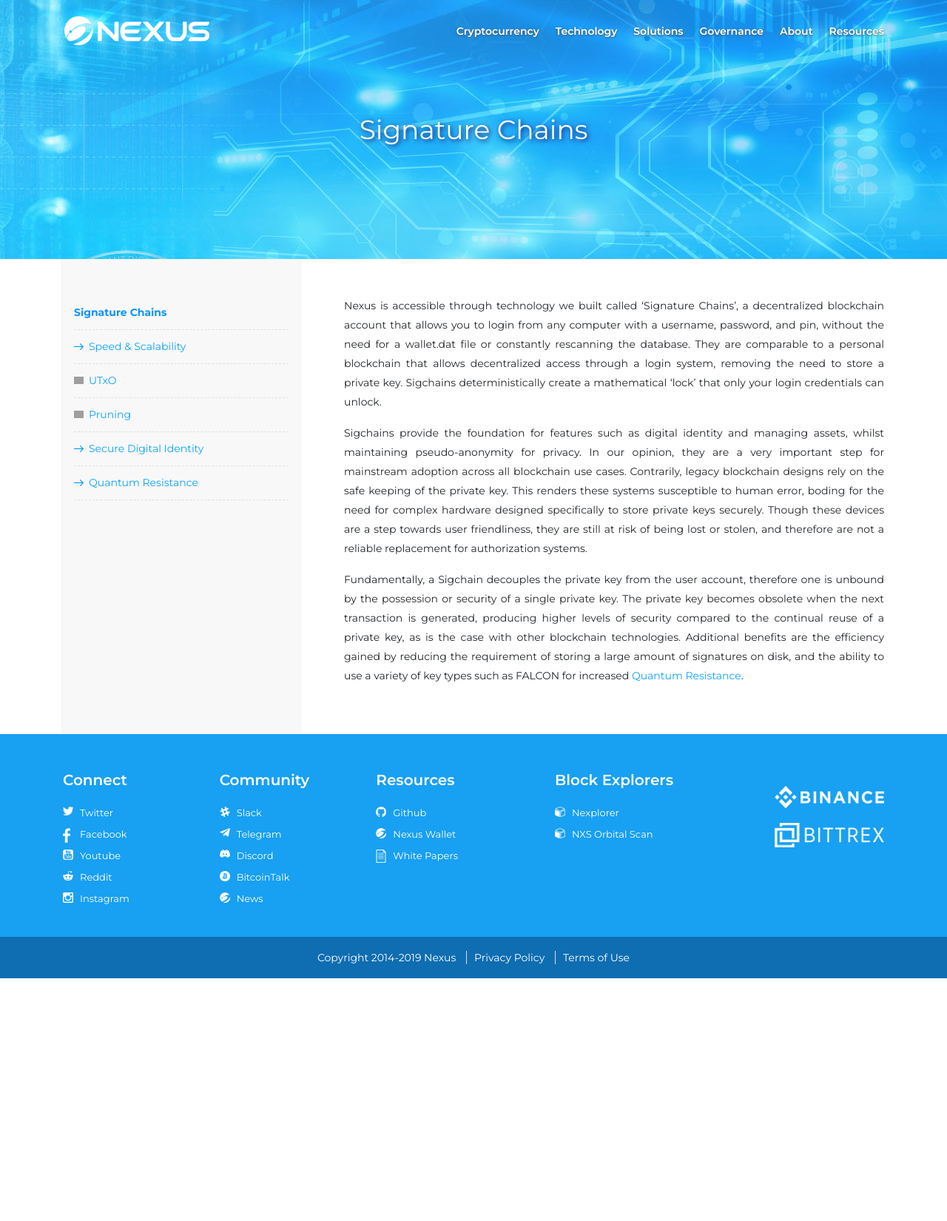
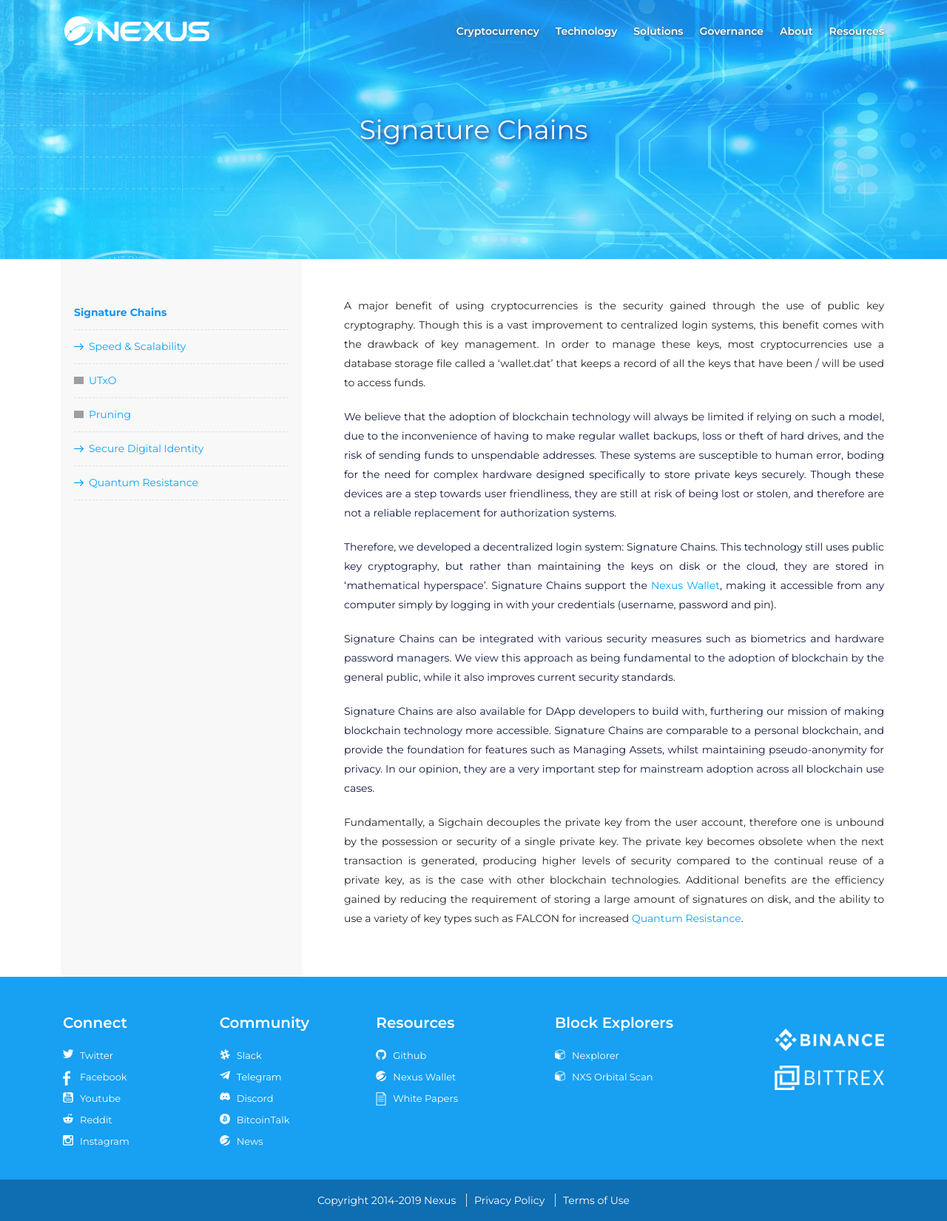
Before and after one commit to Nexusoft/nexus-website, a PHP site: page /signature-chains in a window 1280 px wide. Shown: the whole page at 74% size. Before the commit the page ends 1322 px from the top, so only its background shows below. Run offline with PHP 8.4, Linux system fonts and the light colour scheme; grey boxes are pictures that could not be loaded.

Commit message:
Update webpages and content

```diff
--- a/buy-nxs.php
+++ b/buy-nxs.php
@@ -316,7 +316,7 @@
                     </div>
                     <div class="heading">
                       <h5>Install the Nexus Wallet</h5>
-                      <p>Some people keep their NXS balance on the exchange. This involves some risk. The exchange could go offline, the exchange could go out of business, your account could become inaccessible, or, in the worst case, your account could be compromised and your currency lost. To have personal control of your funds, you can use the Nexus wallet. Please follow the instructions <a href="javascript:;" class="themeColor">here</a> to download and install the wallet. and sync it to the Nexus network.</p>
+                      <p>Some people keep their NXS balance on the exchange. This involves some risk. The exchange could go offline, the exchange could go out of business, your account could become inaccessible, or, in the worst case, your account could be compromised and your currency lost. To have personal control of your funds, you can use the Nexus wallet. Please read the <a href=wallet-guide>Wallet Guide</a> for instructions on how to download and install the wallet.</p>
                       <h5>Send NXS to Your Wallet</h5>
                       <p>After your wallet is installed and synced up, you are ready to withdraw your NXS currency to it.</p>
                       <div class="circle-List">
@@ -331,7 +331,7 @@
                           <li>Click the Withdrawal button.</li>
                         </ul>
                       </div>
-                      <p>Bittrex will process your withdrawal and you should shortly receive it in your Nexus wallet. Now you both own and have full control of your Nexus currency. Be sure to review the relevant <a href="javascript:;" class="themeColor">Wallet</a> and <a href="javascript:;" class="themeColor">FAQ</a> sections on wallet security and making backups. You may also want to review <a href="javascript:;" class="themeColor">Mining and Minting</a> to learn about how to stake your coins. By staking, you can earn some additional NXS for helping operate the Nexus network. Note: If you send NXS to your wallet before it is fully synchronized to the network, your transaction may not show up. Rest assured, you still have it. It will appear when the wallet completes the syncing process.</p>
+                      <p>Bittrex will process your withdrawal and you should shortly receive it in your Nexus wallet.</p>
                     </div>
                   </div>
                 </div>
--- a/decentralization.php
+++ b/decentralization.php
@@ -39,7 +39,7 @@
                         <a class="nav-link subMenu" id="sub2-tab" data-toggle="tab" href="#sub2" role="tab" aria-controls="sub2" aria-selected="false">Centralized Databases</a>
                       </li>
                       <li class="nav-item">
-                        <a class="nav-link subMenu" id="sub3-tab" data-toggle="tab" href="#sub3" role="tab" aria-controls="sub3" aria-selected="false">Fraction Reserve Banking</a>
+                        <a class="nav-link subMenu" id="sub3-tab" data-toggle="tab" href="#sub3" role="tab" aria-controls="sub3" aria-selected="false">Fractional Reserve Banking</a>
                       </li>
                     </ul>
                   </div>
--- a/index.php
+++ b/index.php
@@ -78,7 +78,7 @@
               <div class="titleCol">
                 <h3 >What is Tritium?</h3>
               </div>
-              <p class="textJustify">The Tritium upgrade transforms the Nexus blockchain into a seven-layered software stack with a revolutionary register-based contract engine, that processes 2k to 25k contracts per second. Tritium is designed to be scalable, decentralized, and easy-to-use.</p>
+              <p class="textJustify">The Tritium upgrade transforms the Nexus blockchain into a seven-layered software stack that powers a register-based contract engine, processing from 2k to 25k contracts per second. Tritium is designed to be scalable, decentralized, and easy-to-use.</p>
             </div>
             <div class="btnRow">
               <a href="./what-tritium" class="btn btn-primary">Read More</a>
@@ -86,7 +86,7 @@
           </div>
           <div class="col-md-6">
             <div class="chainImg text-center">
-              <img src="images/d-apps.svg" width="140" alt="chain" />
+              <img src="images/roadmap/Tritium1.png" width="240" alt="chain" />
             </div>
           </div>
         </div>
@@ -180,7 +180,7 @@
               <div class="titleCol">
                 <h3>Nexus Wallet</h3>
               </div>
-              <p class="textJustify">The Nexus Wallet is a secure desktop application that you can login to from any computer without having to store your private keys.  The Wallet allows you to send and receive NXS, view transaction history, and stake. It  also features a platform to install and create modules for DApps, and an interface that can be customized with your own skins.</p>
+              <p class="textJustify">The Nexus Wallet is a secure desktop application that you can login to from any computer through a Decentralized Login System, therefore you do not have to store your private keys. The Wallet allows you to send and receive NXS, view transaction history, and stake. It also features a platform to install and create modules for DApps, and an interface that can be customized with your own skins.</p>
             </div>
             <div class="btnRow">
               <a href="./wallet" class="btn btn-primary">Read More</a>
--- a/signature-chains.php
+++ b/signature-chains.php
@@ -58,17 +58,24 @@
                 <div class="contentWrapper tab-content" id="myTabContent">
                   <div class="intro-Wrapper customTab tab-pane fade show active" id="over" role="tabpanel" aria-labelledby="over-tab">
                     <div class="titleCol">
-                      <p>Nexus is accessible through technology we built called ‘Signature Chains’,
-                        a decentralized blockchain account that allows you to login from any computer with a username, password,
-                        and pin, without the need for a wallet.dat file or constantly rescanning the database.
-                        They are comparable to a personal blockchain that allows decentralized access through a login system, removing the need to store a private key.
-                        Sigchains deterministically create a mathematical ‘lock’ that only your login credentials can unlock.</p>
-                      <p>Sigchains provide the foundation for features such as digital identity and managing assets, whilst maintaining pseudo-anonymity
-                        for privacy. In our opinion, they are a very important step for mainstream adoption across all blockchain use cases.
-                        Contrarily, legacy blockchain designs rely on the safe keeping of the private key. This renders these systems susceptible to human error,
-                        boding for the need for complex hardware designed specifically to store private keys securely.
-                        Though these devices are a step towards user friendliness, they are still at risk of being lost or stolen,
-                        and therefore are not a reliable replacement for authorization systems.</p>
+                      <p>A major benefit of using cryptocurrencies is the security gained through the use of public key cryptography. Though this is a vast improvement to centralized login systems, this benefit comes with the drawback of key management. In order to manage these keys, most cryptocurrencies use a database storage file called a ‘wallet.dat’ that keeps a record of all the keys that have been / will be used to access funds.                 </p>
+
+                        <p class="customText textJustify">
+We believe that the adoption of blockchain technology will always be limited if relying on such a model, due to the inconvenience of having to make regular wallet backups, loss or theft of hard drives, and the risk of sending funds to unspendable addresses. These systems are susceptible to human error, boding for the need for complex hardware designed specifically to store private keys securely. Though these devices are a step towards user friendliness, they are still at risk of being lost or stolen, and therefore are not a reliable replacement for authorization systems.
+</p>
+
+                        <p class="customText textJustify">
+Therefore, we developed a decentralized login system: Signature Chains. This technology still uses public key cryptography, but rather than maintaining the keys on disk or the cloud, they are stored in ‘mathematical hyperspace’. Signature Chains support the <a href=wallet>Nexus Wallet</a>, making it accessible from any computer simply by logging in with your credentials (username, password and pin).
+                        </p>
+
+                        <p class="customText textJustify">
+Signature Chains can be integrated with various security measures such as biometrics and hardware password managers. We view this approach as being fundamental to the adoption of blockchain by the general public, while it also improves current security standards.
+</p>
+
+                        <p class="customText textJustify">
+Signature Chains are also available for DApp developers to build with, furthering our mission of making blockchain technology more accessible. Signature Chains are comparable to a personal blockchain, and provide the foundation for features such as Managing Assets, whilst maintaining pseudo-anonymity for privacy. In our opinion, they are a very important step for mainstream adoption across all blockchain use cases.</p>
+
+                        <p class="customText textJustify">
                       <p>Fundamentally, a Sigchain decouples the private key from the user account, therefore one is unbound by the possession or security
                         of a single private key. The private key becomes obsolete when the next transaction is generated, producing higher levels of security
                         compared to the continual reuse of a private key, as is the case with other blockchain technologies.
```
Also changed, not shown: economics.php (+9 -7 lines), faq.php (+3 -10 lines), nexus-wallet.php (+4 -4 lines), what-tritium.php (+8 -5 lines), 1 other file.
